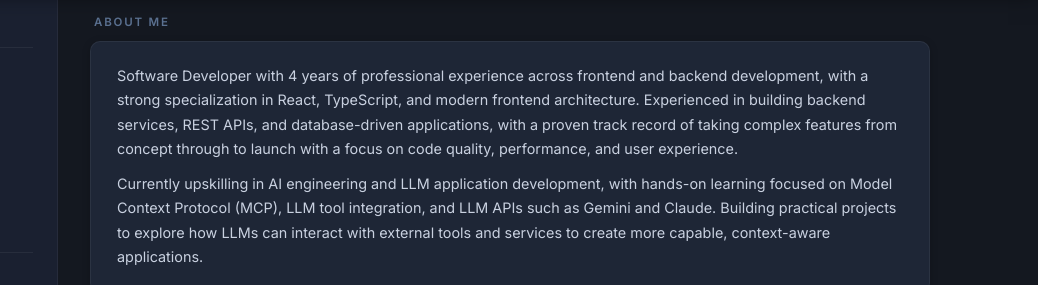
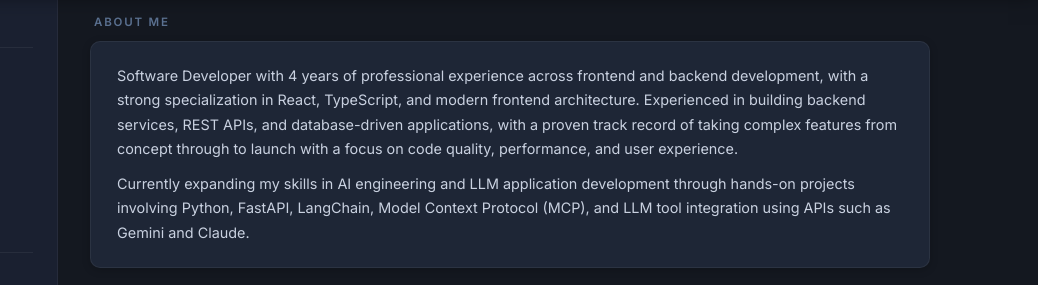
Before and after one commit to Robbie-Truter/Robbie_CV, a plain HTML site: page index.html in a window 1280 px wide. Shown: the part 121-406 px from the top of the page, 242-1280 px from the left. Drawn offline with Linux system fonts and the light colour scheme.

Commit message:
update AI engineering skills and tech stack in CV description

```diff
--- a/index.html
+++ b/index.html
@@ -124,12 +124,10 @@
               quality, performance, and user experience.
             </p>
             <p style="margin-top: 10px">
-              Currently upskilling in AI engineering and LLM application
-              development, with hands-on learning focused on Model Context
-              Protocol (MCP), LLM tool integration, and LLM APIs such as Gemini
-              and Claude. Building practical projects to explore how LLMs can
-              interact with external tools and services to create more capable,
-              context-aware applications.
+              Currently expanding my skills in AI engineering and LLM
+              application development through hands-on projects involving
+              Python, FastAPI, LangChain, Model Context Protocol (MCP), and LLM
+              tool integration using APIs such as Gemini and Claude.
             </p>
           </div>
 
```
